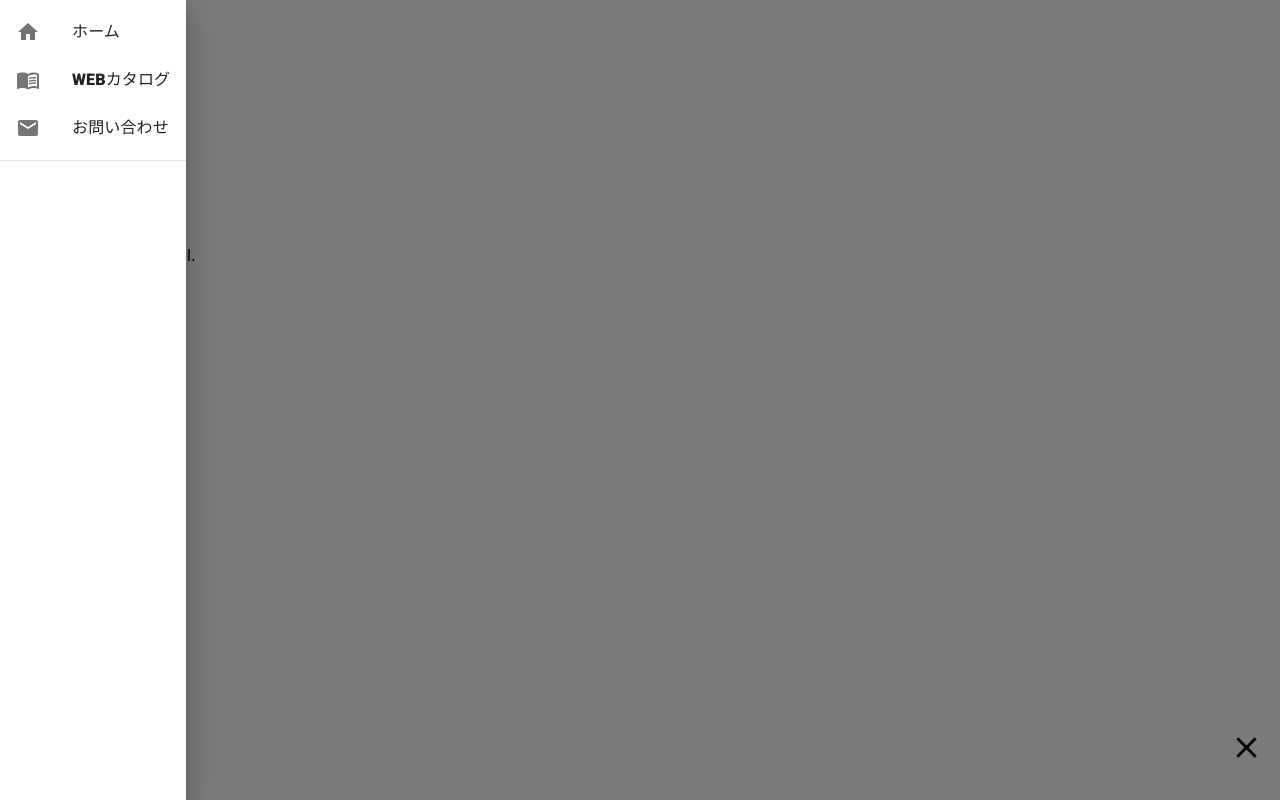
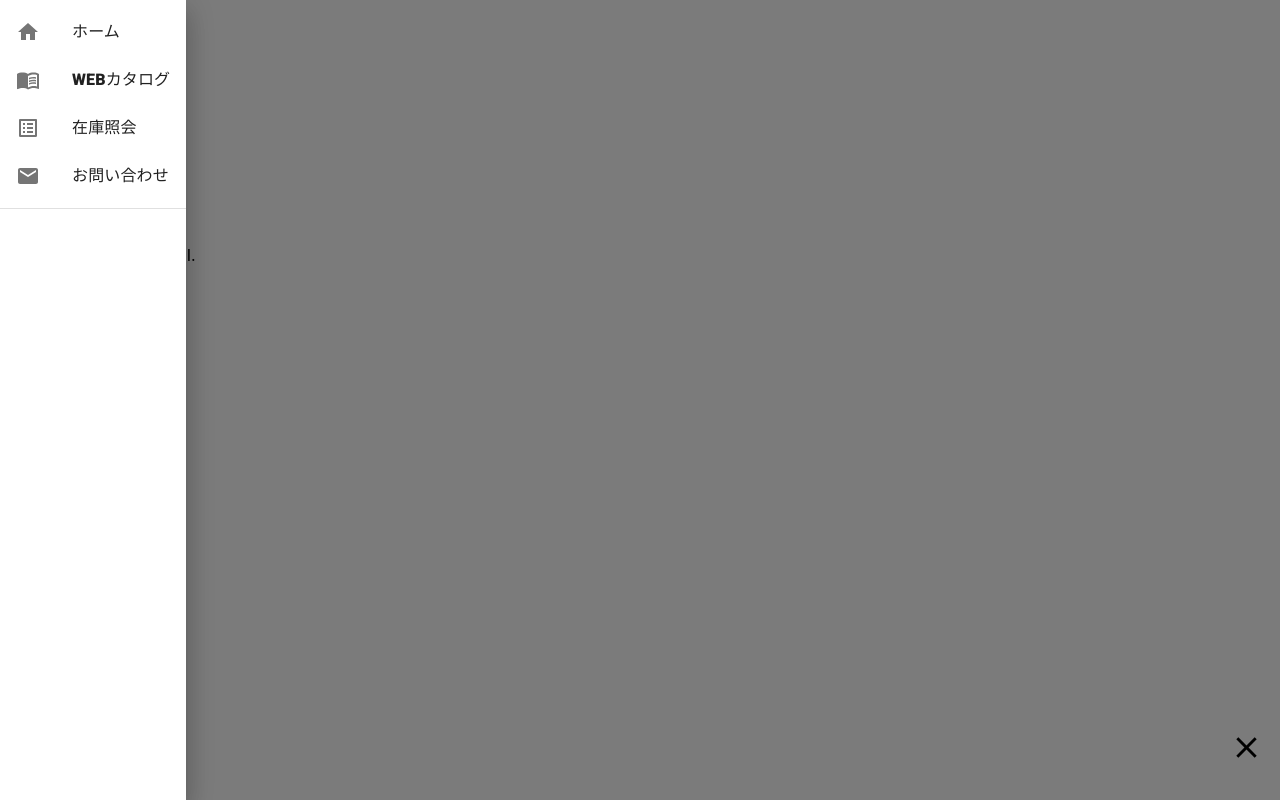
Before and after one commit to sukebon/01project, a Next.js app: page / in a window 1280 px wide. Both pictures are taken after a click on the button "drawer menu". Built offline with nearby package versions, Linux system fonts and the light colour scheme; no server answers.

Commit message:
drawer メニュー追加

```diff
--- a/src/components/Header/Header.tsx
+++ b/src/components/Header/Header.tsx
@@ -36,7 +36,7 @@ const Header: React.FC = () => {
 
                 <ListAltIcon className={`mb-1 mr-2`} />
                 <a href="https://stock-next.vercel.app/login" target="_blank" rel="noopener noreferrer">
-                  在庫表
+                  在庫照会
                 </a>
               </li>
               <li>
--- a/src/components/TemporaryDrawer/TemporaryDrawer.tsx
+++ b/src/components/TemporaryDrawer/TemporaryDrawer.tsx
@@ -10,6 +10,7 @@ import MailIcon from "@material-ui/icons/Mail";
 import MenuIcon from "@material-ui/icons/Menu";
 import MenuBookIcon from "@material-ui/icons/MenuBook";
 import HomeIcon from "@material-ui/icons/Home";
+import ListAltIcon from '@material-ui/icons/ListAlt';
 import Link from "next/link";
 
 type Anchor = "left";
@@ -65,6 +66,15 @@ export default function TemporaryDrawer() {
 
         <ListItem>
           <ListItemIcon>
+            <ListAltIcon />
+          </ListItemIcon>
+          <ListItemText>
+          <a href="https://stock-next.vercel.app/login" target="_blank" rel="noopener noreferrer">在庫照会</a>
+          </ListItemText>
+        </ListItem>
+
+        <ListItem>
+          <ListItemIcon>
             <MailIcon />
           </ListItemIcon>
           <ListItemText>
```
